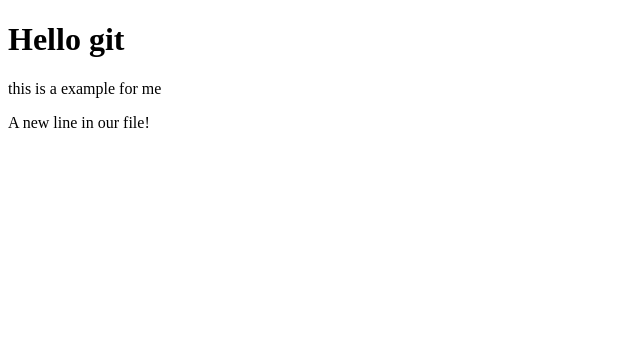
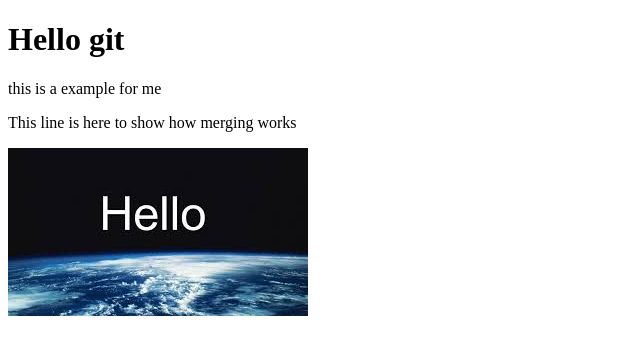
Before and after one commit to SaharGharib22/hello-world, a plain HTML site: page index.html in a window 1280 px wide. Shown: the whole page, without its empty margins (0-640 px from the left). Drawn offline with Linux system fonts and the light colour scheme.

Commit message:
Added new image

```diff
--- a/index.html
+++ b/index.html
@@ -8,7 +8,8 @@
 <body>
     <h1>Hello git</h1>
     <p>this is a example for me</p>
-    <p>A new line in our file!</p>
+    <p>This line is here to show how merging works</p>
+    <div><img src="images.jpg" alt="hello"></div>
 
 </body>
 </html>
```
Also changed, not shown: images.jpg (added).
